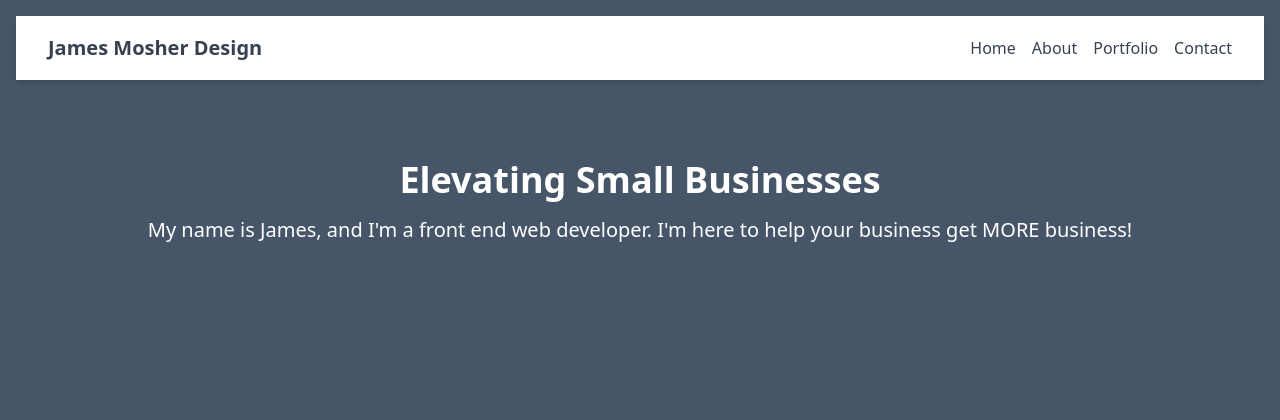
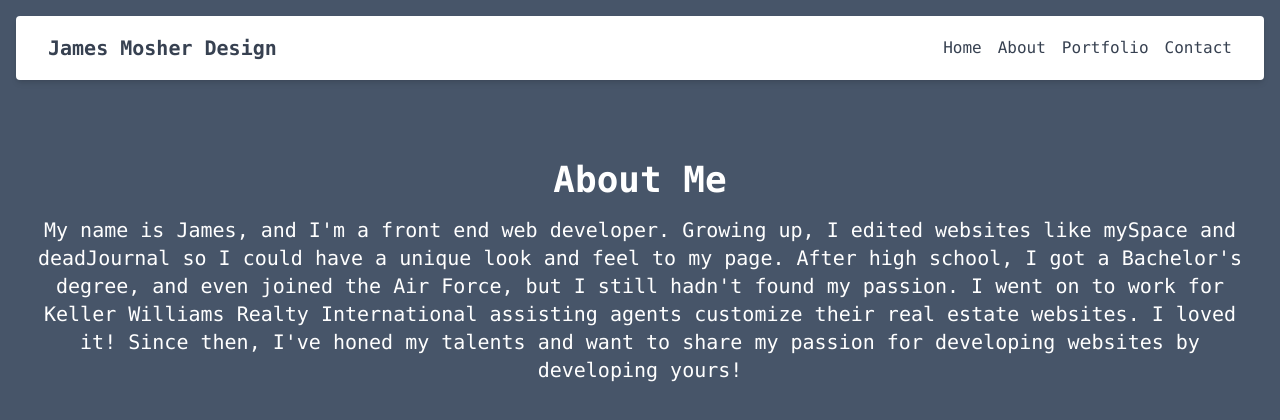
Before and after one commit to txstatejm/mosh-tutorial, a Next.js app: page /About in a window 1280 px wide. Shown: the top 420 px of the page. Built offline with nearby package versions, Linux system fonts and the light colour scheme.

Commit message:
responsiveness

```diff
--- a/app/About/page.tsx
+++ b/app/About/page.tsx
@@ -3,9 +3,11 @@ const About = () => {
     <section id="about" className="section text-white py-10">
       <div className="container mx-auto px-4">
         <div className="section-content text-center pt-10">
-          <h2 className="text-3xl md:text-4xl font-bold mb-4">Elevating Small Businesses</h2>
-          <p className="text-lg md:text-xl">
-            My name is James, and I&apos;m a front end web developer. I&apos;m here to help your business get MORE business!
+          <h1 className="text-3xl md:text-4xl font-bold mb-4 font-mono">About Me</h1>
+          <p className="text-lg md:text-xl font-mono">
+            My name is James, and I&apos;m a front end web developer. Growing up, I edited websites like mySpace and deadJournal so I could have a unique look and feel to my page.
+            After high school, I got a Bachelor&apos;s degree, and even joined the Air Force, but I still hadn&apos;t found my passion. I went on to work for Keller Williams Realty International
+            assisting agents customize their real estate websites. I loved it! Since then, I&apos;ve honed my talents and want to share my passion for developing websites by developing yours!
           </p>
         </div>
       </div>
--- a/app/Contact/page.tsx
+++ b/app/Contact/page.tsx
@@ -3,7 +3,7 @@ const Contact = () => {
     <section id="contact" className="section text-white py-10">
       <div className="container mx-auto px-4">
         <div className="section-content text-center pt-10">
-          <h2 className="text-3xl md:text-4xl font-bold mb-4">Contact Me!</h2>
+          <h1 className="text-3xl md:text-4xl font-bold mb-4">Contact Me</h1>
           <p className="text-lg md:text-xl">
             James Mosher
             <br/>
--- a/app/Navbar/page.tsx
+++ b/app/Navbar/page.tsx
@@ -12,28 +12,29 @@ const Navbar = () => {
 
 
   return (
-    <nav className="bg-white shadow-md">
+    <nav className="bg-white shadow-md font-mono rounded">
       <div className="max-w-7xl mx-auto px-4 sm:px-6 lg:px-8">
         <div className="flex justify-between h-16">
           <div className="flex-shrink-0 flex items-center">
-            <Link legacyBehavior href="/">
-              <a className="text-xl font-bold text-gray-700 hover:text-gray-900">James Mosher Design</a>
+            <Link href="/" className="text-xl font-bold text-gray-700 hover:text-gray-900">
+              James Mosher Design
             </Link>
           </div>
           <div className="hidden md:flex md:items-center md:space-x-4">
-            <Link legacyBehavior href="/">
-              <a className="text-gray-700 hover:text-gray-900">Home</a>
+            <Link href="/" className="text-gray-700 hover:text-gray-900">
+              Home
             </Link>
-            <Link legacyBehavior href="/About">
-              <a className="text-gray-700 hover:text-gray-900">About</a>
+            <Link href="/About" className="text-gray-700 hover:text-gray-900">
+              About
             </Link>
-            <Link legacyBehavior href="/Portfolio">
-              <a className="text-gray-700 hover:text-gray-900">Portfolio</a>
+            <Link href="/Portfolio" className="text-gray-700 hover:text-gray-900">
+              Portfolio
             </Link>
-            <Link legacyBehavior href="/Contact">
-              <a className="text-gray-700 hover:text-gray-900">Contact</a>
+            <Link href="/Contact" className="text-gray-700 hover:text-gray-900">
+              Contact
             </Link>
           </div>
+
           <div className="flex items-center md:hidden">
             <button
               onClick={() => setIsOpen(!isOpen)}
@@ -57,17 +58,17 @@ const Navbar = () => {
 
       <div className={`${isOpen ? 'block' : 'hidden'} md:hidden`} id="mobile-menu">
         <div className="px-2 pt-2 pb-3 space-y-1 sm:px-3">
-          <Link legacyBehavior href="/">
-            <a onClick={handleLinkClick} className="block px-3 py-2 rounded-md text-base font-medium text-gray-700 hover:text-gray-900 hover:bg-gray-50">Home</a>
+          <Link href="/" onClick={handleLinkClick} className="block px-3 py-2 rounded-md text-base font-medium text-gray-700 hover:text-gray-900 hover:bg-gray-50">
+            Home
           </Link>
-          <Link legacyBehavior href="/About">
-            <a onClick={handleLinkClick} className="block px-3 py-2 rounded-md text-base font-medium text-gray-700 hover:text-gray-900 hover:bg-gray-50">About</a>
+          <Link href="/About" onClick={handleLinkClick} className="block px-3 py-2 rounded-md text-base font-medium text-gray-700 hover:text-gray-900 hover:bg-gray-50">
+            About
           </Link>
-          <Link legacyBehavior href="/Portfolio">
-            <a onClick={handleLinkClick} className="block px-3 py-2 rounded-md text-base font-medium text-gray-700 hover:text-gray-900 hover:bg-gray-50">Portfolio</a>
+          <Link href="/Portfolio" onClick={handleLinkClick} className="block px-3 py-2 rounded-md text-base font-medium text-gray-700 hover:text-gray-900 hover:bg-gray-50">
+              Portfolio
           </Link>
-          <Link legacyBehavior href="/Contact">
-            <a onClick={handleLinkClick}className="block px-3 py-2 rounded-md text-base font-medium text-gray-700 hover:text-gray-900 hover:bg-gray-50">Contact</a>
+          <Link href="/Contact" onClick={handleLinkClick} className="block px-3 py-2 rounded-md text-base font-medium text-gray-700 hover:text-gray-900 hover:bg-gray-50">
+              Contact
           </Link>
         </div>
       </div>
--- a/app/Portfolio/page.tsx
+++ b/app/Portfolio/page.tsx
@@ -3,7 +3,7 @@ const Portfolio = () => {
     <section id="portfolio" className="section text-white py-10">
       <div className="container mx-auto px-4">
         <div className="section-content text-center pt-10">
-          <h2 className="text-3xl md:text-4xl font-bold mb-4">Clients/Projects</h2>
+          <h1 className="text-3xl md:text-4xl font-bold mb-4">Clients/Projects</h1>
           <p className="text-lg md:text-xl">
             Here is a list of current and past clients/projects.
           </p>
```
